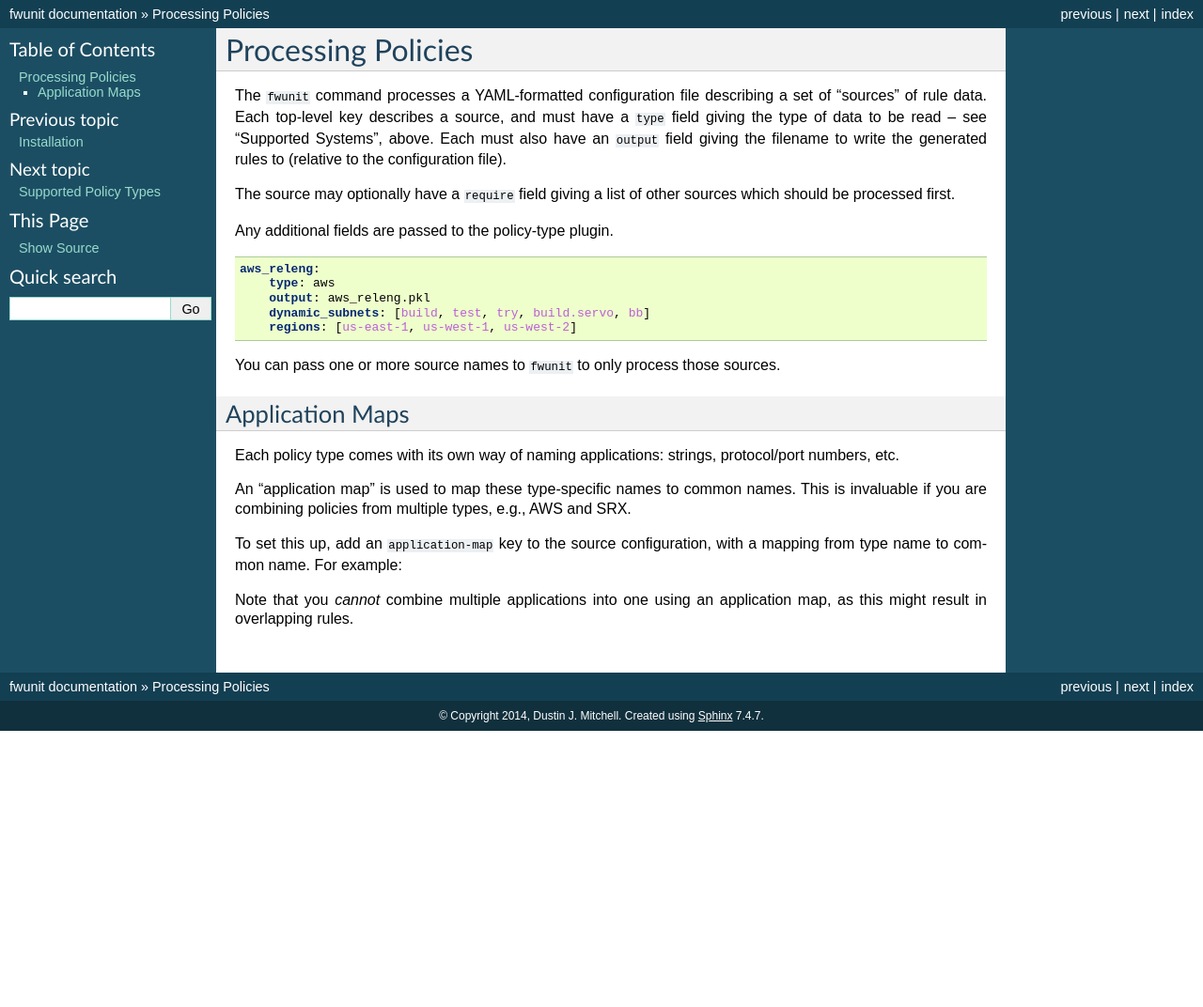
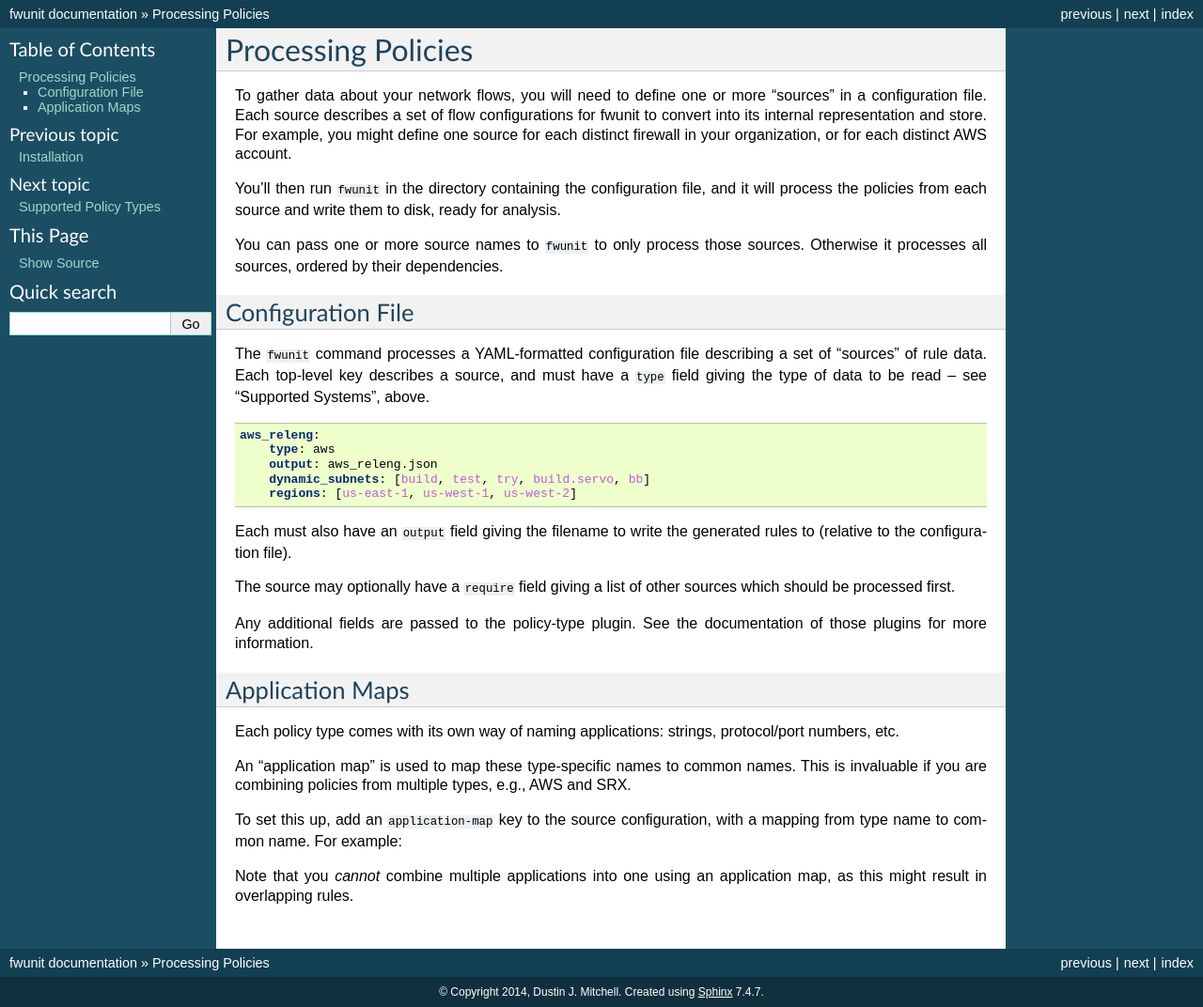
Before and after one commit to mozilla/build-fwunit, a Sphinx documentation site: the page built from docs/processing.rst, in a window 1280 px wide. Shown: the whole page at 94% size. Built offline with Sphinx 7.4.7, drawn with Linux system fonts in a browser that asks for light colours; the version number could not be read and is left out; before the commit the page ends 900 px from its top, so only the background shows below that.

Commit message:
minor docs cleanup

```diff
--- a/docs/processing.rst
+++ b/docs/processing.rst
@@ -1,26 +1,35 @@
 Processing Policies
 ===================
 
-The ``fwunit`` command processes a YAML-formatted configuration file describing a
-set of "sources" of rule data.  Each top-level key describes a source, and must
-have a ``type`` field giving the type of data to be read -- see "Supported
-Systems", above.  Each must also have an ``output`` field giving the filename to
-write the generated rules to (relative to the configuration file).
+To gather data about your network flows, you will need to define one or more "sources" in a configuration file.
+Each source describes a set of flow configurations for fwunit to convert into its internal representation and store.
+For example, you might define one source for each distinct firewall in your organization, or for each distinct AWS account.
 
-The source may optionally have a ``require`` field giving a list of other sources
-which should be processed first.
+You'll then run ``fwunit`` in the directory containing the configuration file, and it will process the policies from each source and write them to disk, ready for analysis.
 
-Any additional fields are passed to the policy-type plugin.
+You can pass one or more source names to ``fwunit`` to only process those sources.
+Otherwise it processes all sources, ordered by their dependencies.
+
+Configuration File
+------------------
+
+The ``fwunit`` command processes a YAML-formatted configuration file describing a set of "sources" of rule data.
+Each top-level key describes a source, and must have a ``type`` field giving the type of data to be read -- see "Supported Systems", above.
 
 .. code-block:: yaml
 
     aws_releng:
         type: aws
-        output: aws_releng.pkl
+        output: aws_releng.json
         dynamic_subnets: [build, test, try, build.servo, bb]
         regions: [us-east-1, us-west-1, us-west-2]
 
-You can pass one or more source names to ``fwunit`` to only process those sources.
+Each must also have an ``output`` field giving the filename to write the generated rules to (relative to the configuration file).
+
+The source may optionally have a ``require`` field giving a list of other sources which should be processed first.
+
+Any additional fields are passed to the policy-type plugin.
+See the documentation of those plugins for more information.
 
 Application Maps
 ----------------
```
